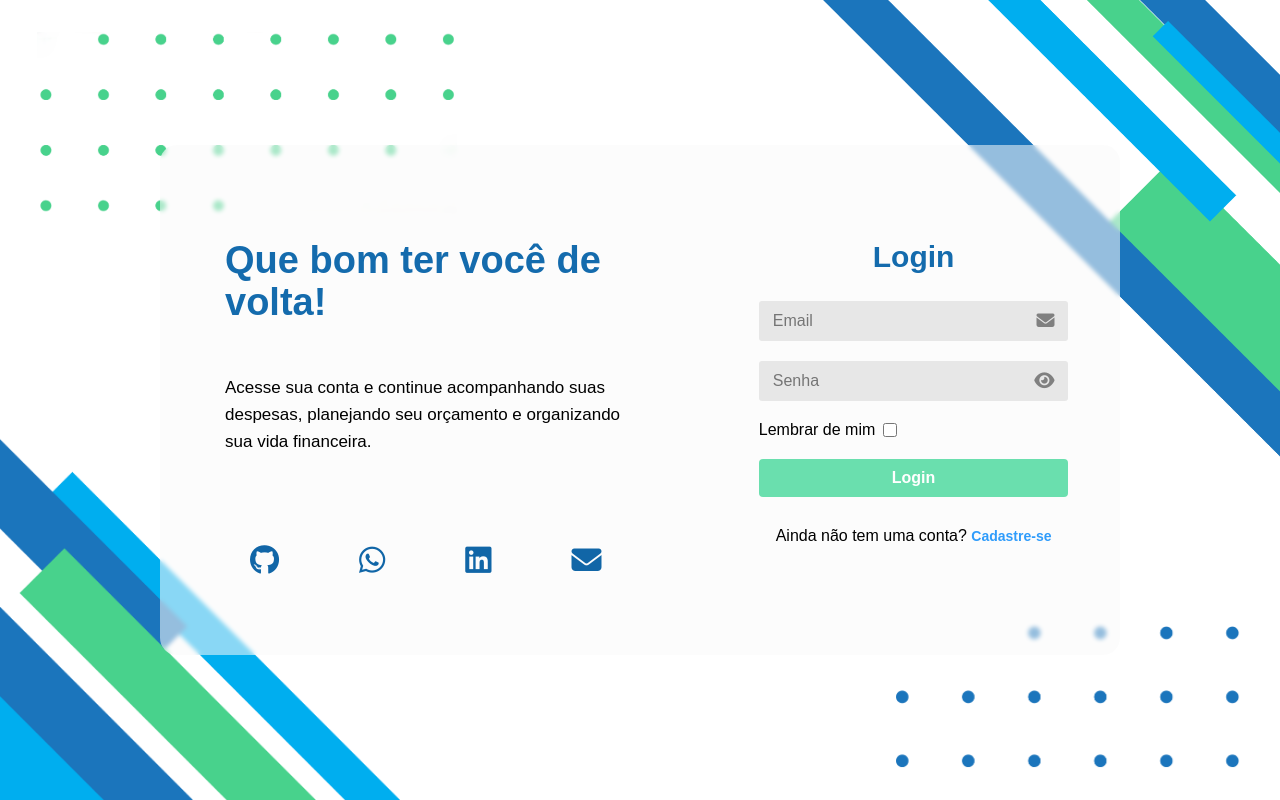
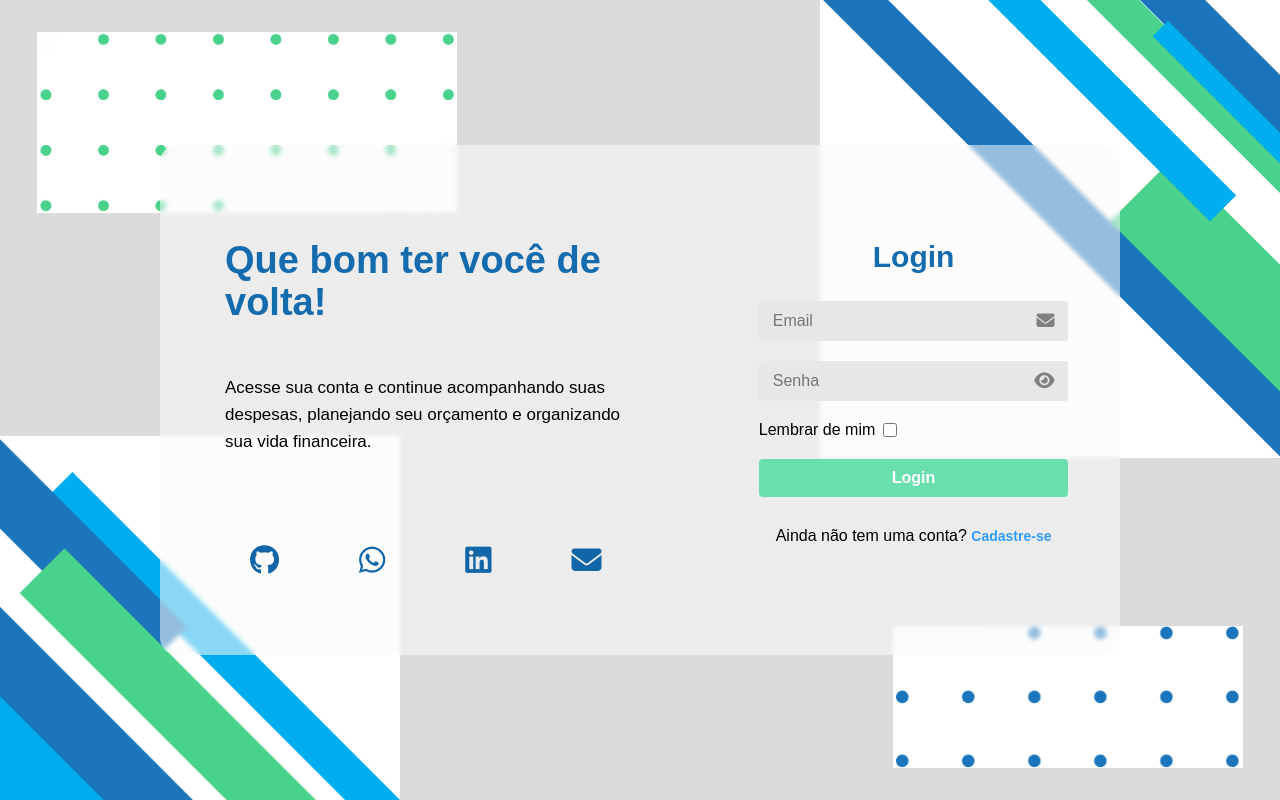
Before and after one commit to Matheus-Machado750/gerenciador_financeiro, a Flask app: page /auth in a window 1280 px wide. Run offline with Flask 3, Linux system fonts and the light colour scheme.

Commit message:
alteração na cor e adição de comentarios

```diff
--- a/main.py
+++ b/main.py
@@ -4,7 +4,7 @@ import sqlite3
 import os
 from datetime import datetime
 from functools import wraps
-
+# comentário perdido de Mari
 app = Flask(__name__)
 app.secret_key = os.environ.get("SECRET_KEY", "chave-dev-temporaria")
 """O Flask vai usar essa chave para assinar o cookie de sessão, impedindo que alguém altere o conteúdo da sessão no navegador e o Flask aceite como se fosse verdadeiro"""
--- a/static/css/auth.css
+++ b/static/css/auth.css
@@ -18,7 +18,7 @@ html, body {
 body {
     min-height: 100vh;
     overflow: hidden;
-    background-color: #ffffff;
+    background-color: #dbdbdb;
 
     background-image:
         url("../img/canto_superior_esquerdo.png"),
```
